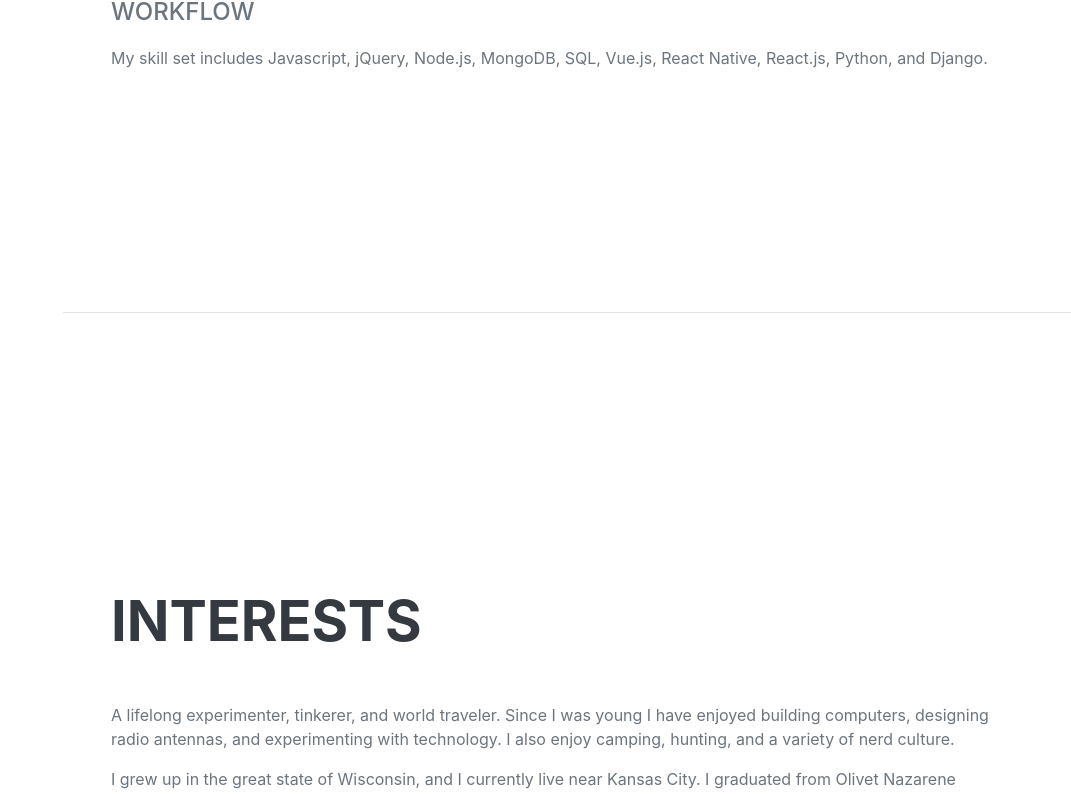
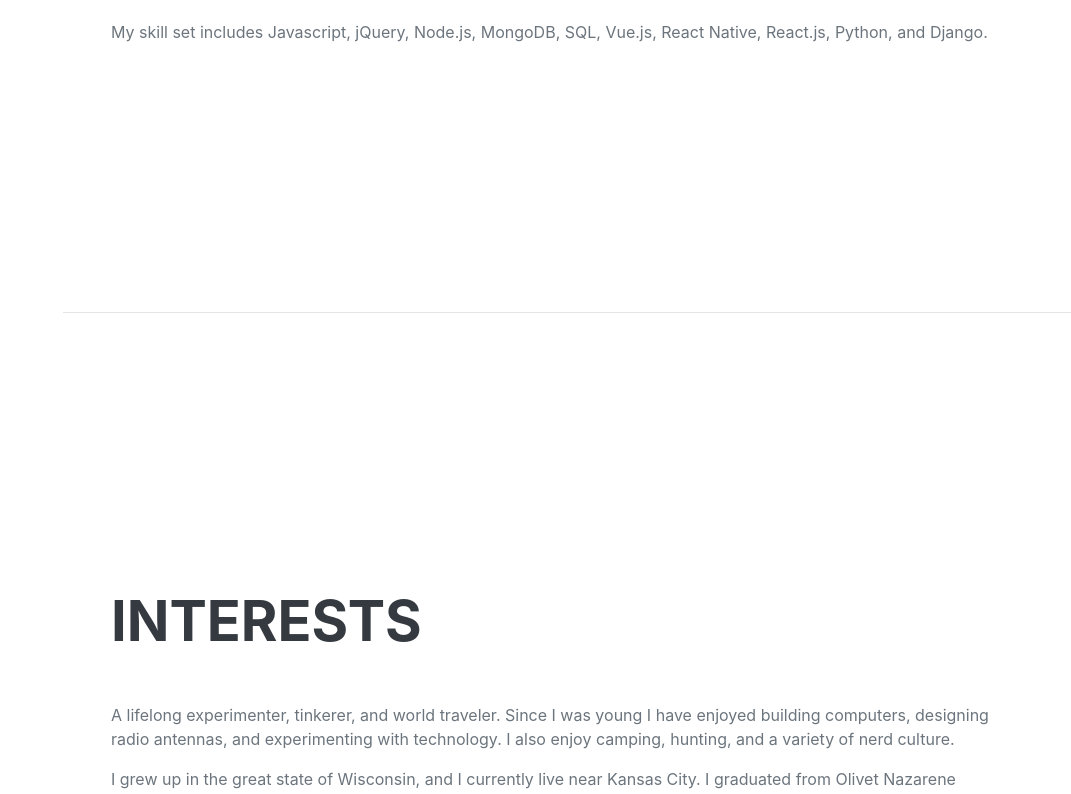
Before and after one commit to kc9gpj/portfolio, a website: page public/index.html in a window 1280 px wide. Shown: the part 5086-5880 px from the top of the page, without its empty margins (209-1280 px from the left). Drawn offline with nearby package versions, Linux system fonts and the light colour scheme; a web font is replaced by a local one.

Commit message:
html updates

```diff
--- a/public/index.html
+++ b/public/index.html
@@ -285,7 +285,6 @@
                         <li class="list-inline-item"><i class="fa fa-cloud"></i></li>
                         <li class="list-inline-item"><i class="fa fa-database"></i></li>
                     </ul>
-                    <div class="subheading mb-3">Workflow</div>
                     <p>My skill set includes Javascript, jQuery, Node.js, MongoDB, SQL, Vue.js, React Native, React.js, Python, and Django. </p>
                 </div>
             </section>
```
